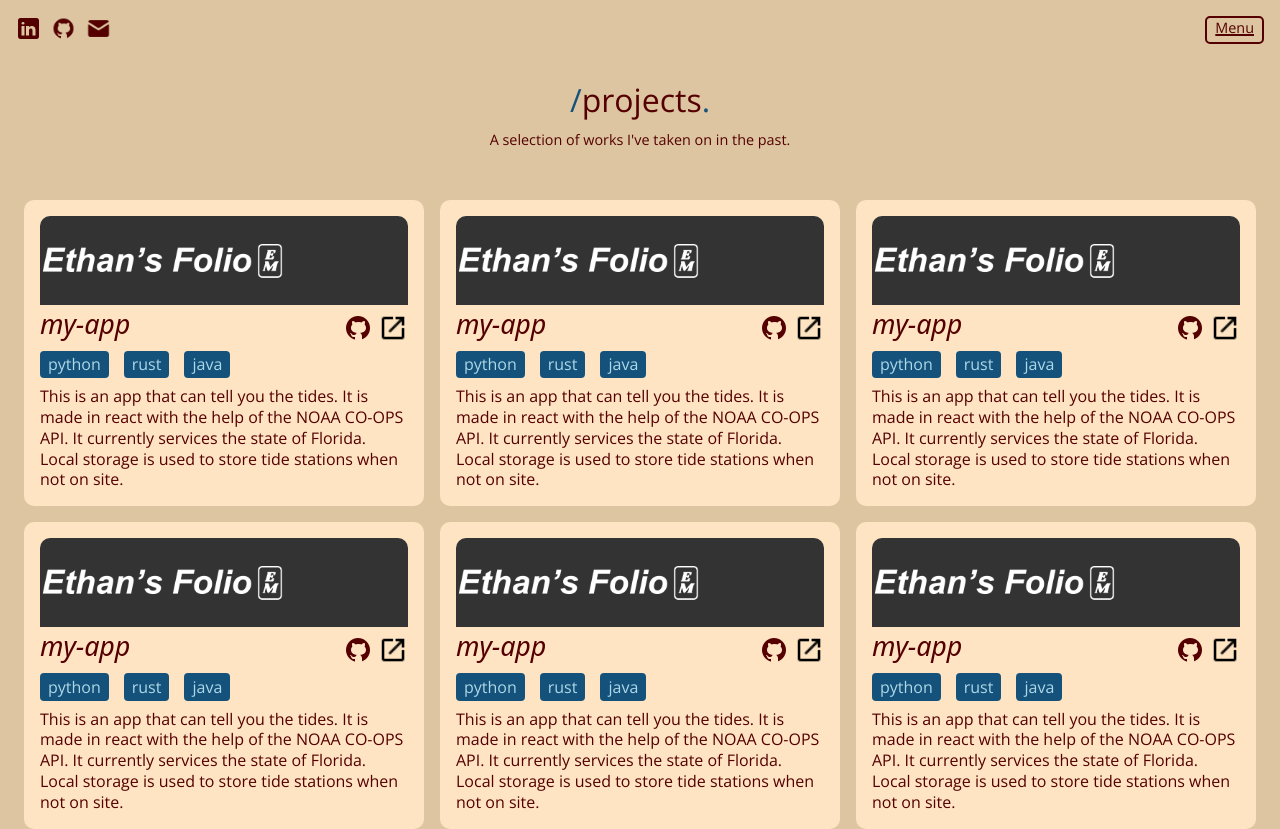
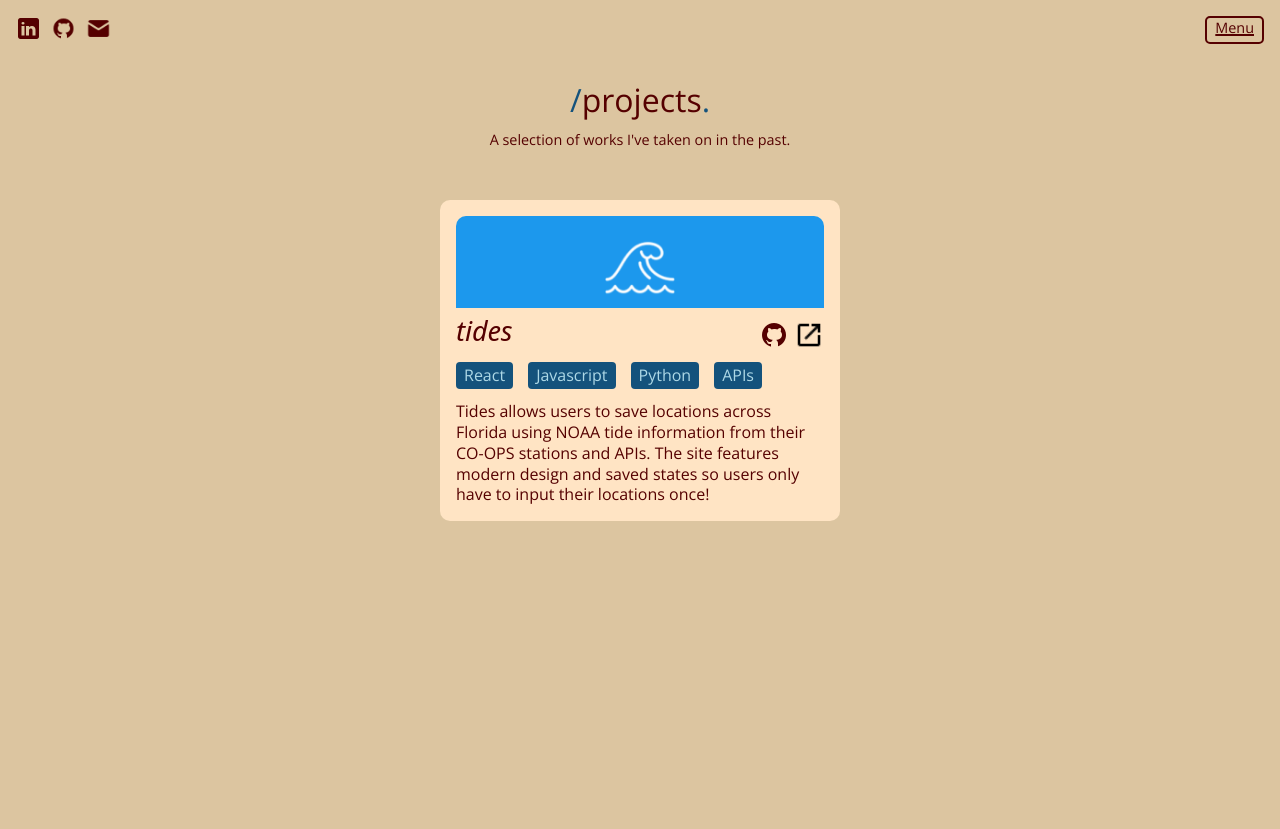
Before and after one commit to ethanm272/portfolio, a React (Vite) app: page /projects in a window 1280 px wide. After the commit the page ends 800 px from the top, so only its background shows below. Built offline with nearby package versions, Linux system fonts and the light colour scheme; no server answers.

Commit message:
projects now take in json for each project

```diff
--- a/src/components/ProjectCard/ProjectCard.css
+++ b/src/components/ProjectCard/ProjectCard.css
@@ -6,7 +6,7 @@
   color: var(--maroon);
   background-color: bisque;
   padding: 1rem;
-  gap: 0.5rem;
+  gap: 0.75rem;
   max-width: 400px;
 }
 
--- a/src/components/ProjectCard/ProjectCard.jsx
+++ b/src/components/ProjectCard/ProjectCard.jsx
@@ -10,15 +10,6 @@ export const ProjectCard = ({
   projectDescription,
   projectImage,
 }) => {
-  title = "my-app";
-  projectImage = "/Lanyard_Image.png";
-  hasGitHubLink = true;
-  hasSiteLink = true;
-  siteLink = "https://tides-1.vercel.app";
-  gitHubLink = "https://github.com/ethanm272";
-  technologies = ["python", "rust", "java"];
-  projectDescription =
-    "This is an app that can tell you the tides. It is made in react with the help of the NOAA CO-OPS API. It currently services the state of Florida. Local storage is used to store tide stations when not on site.";
   return (
     <div className="project-card-container">
       <img className="project-image" src={projectImage} alt="Project Image" />
@@ -50,8 +41,12 @@ export const ProjectCard = ({
         </div>
       </div>
       <div className="project-technologies">
-        {technologies.map((technology) => {
-          return <div className="project-technology">{technology}</div>;
+        {technologies.map((technology, index) => {
+          return (
+            <div key={index} className="project-technology">
+              {technology}
+            </div>
+          );
         })}
       </div>
       <div className="project-description">{projectDescription}</div>
--- a/src/data/projects.json
+++ b/src/data/projects.json
@@ -0,0 +1,14 @@
+{
+  "projects": [
+    {
+      "title": "tides",
+      "hasGitHubLink": true,
+      "gitHubLink": "https://github.com/ethanm272/tides",
+      "hasSiteLink": true,
+      "siteLink": "https://tides-1.vercel.app",
+      "technologies": ["React", "Javascript", "Python", "APIs"],
+      "projectDescription": "Tides allows users to save locations across Florida using NOAA tide information from their CO-OPS stations and APIs. The site features modern design and saved states so users only have to input their locations once!",
+      "projectImage": "/tides-banner.png"
+    }
+  ]
+}
--- a/src/pages/projects/Projects.jsx
+++ b/src/pages/projects/Projects.jsx
@@ -1,6 +1,7 @@
 import { Header } from "../../components/Header/Header";
 import { ProjectCard } from "../../components/ProjectCard/ProjectCard";
 import "./Projects.css";
+import data from "../../data/projects.json";
 
 export const Projects = () => {
   return (
@@ -17,12 +18,21 @@ export const Projects = () => {
           </div>
         </div>
         <div className="projects-list">
-          <ProjectCard />
-          <ProjectCard />
-          <ProjectCard />
-          <ProjectCard />
-          <ProjectCard />
-          <ProjectCard />
+          {data.projects.map((project, index) => {
+            return (
+              <ProjectCard
+                key={index}
+                title={project.title}
+                hasGitHubLink={project.hasGitHubLink}
+                gitHubLink={project.gitHubLink}
+                hasSiteLink={project.hasSiteLink}
+                siteLink={project.siteLink}
+                technologies={project.technologies}
+                projectDescription={project.projectDescription}
+                projectImage={project.projectImage}
+              />
+            );
+          })}
         </div>
       </div>
     </>
```
Also changed, not shown: public/tides-banner.png (added).
